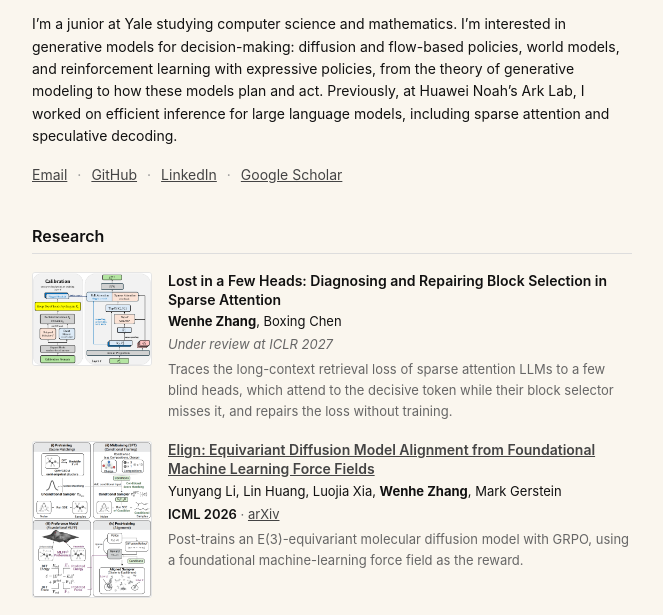
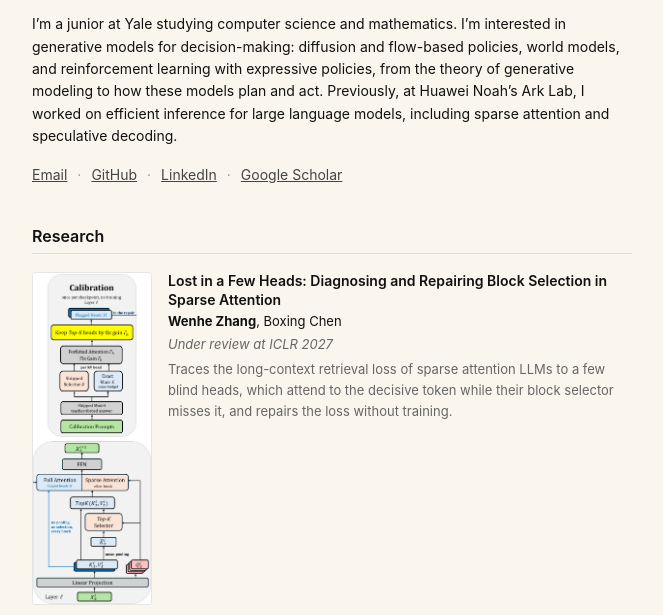
Before and after one commit to zhangwenhe1007/zhangwenhe1007.github.io, a plain HTML site: page index.html in a window 1280 px wide. Shown: the part 153-768 px from the top of the page, without its empty margins (308-971 px from the left). Drawn offline with Linux system fonts and the light colour scheme.

Commit message:
Stack the calibration and repair panels for the Lost in a Few Heads entry

```diff
--- a/index.html
+++ b/index.html
@@ -40,7 +40,7 @@
         <h2 id="research">Research</h2>
         <ul class="pubs">
           <li class="pub">
-            <div class="pub-thumb"><img src="images/fewheads_method.png" alt="Figure from Lost in a Few Heads" width="120" height="94"></div>
+            <div class="pub-thumb"><img src="images/fewheads_stacked.png" alt="Figure from Lost in a Few Heads" width="120" height="337"></div>
             <div class="pub-body">
               <p class="pub-title">Lost in a Few Heads: Diagnosing and Repairing Block Selection in Sparse Attention</p>
               <p class="pub-authors"><strong>Wenhe Zhang</strong>, Boxing Chen</p>
```
Also changed, not shown: images/fewheads_method.png (deleted), images/fewheads_stacked.png (added).
